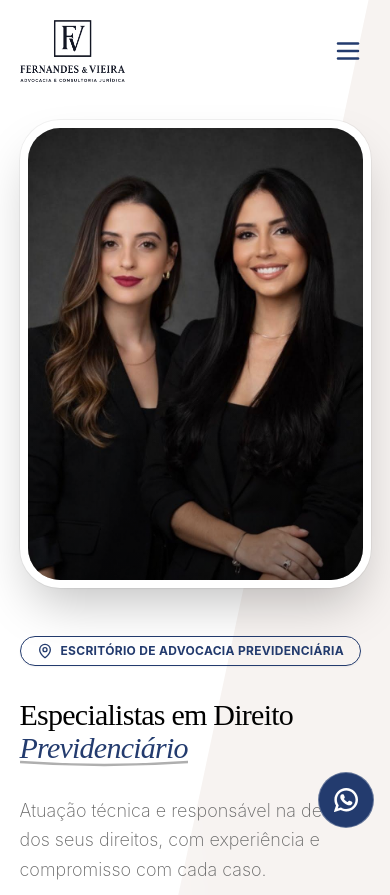
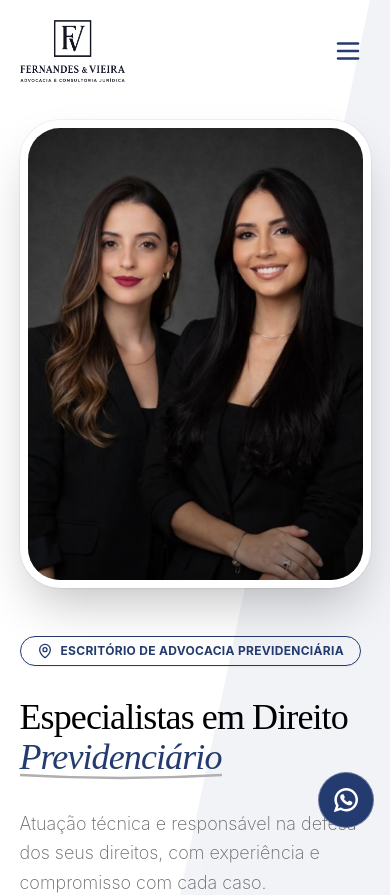
Before and after one commit to Paper-Street-Softwares/LPA-Fernades-e-Vieira, a React (Vite) app: page /#home in a window 390 px wide. Shown: the top 895 px of the page. Built offline with nearby package versions, Linux system fonts and the light colour scheme.

Commit message:
fix: Copy alterado no footer

```diff
--- a/src/components/sections/FooterNovoTemplate.jsx
+++ b/src/components/sections/FooterNovoTemplate.jsx
@@ -228,7 +228,6 @@ function FooterNovoTemplate({
               >
                 Esse site não faz parte do Google LLC nem do Facebook Inc. e não
                 oferecemos nenhum tipo de serviço oficial do governo.
-                Trabalhamos exclusivamente com serviços jurídicos.
               </p>
             </div>
           </div>
--- a/src/components/sections/HeroTemplateNovo.jsx
+++ b/src/components/sections/HeroTemplateNovo.jsx
@@ -102,11 +102,11 @@ function HeroTemplateNovo({
                 {content.texts.hero.miniTag}
               </div>
               <h1
-                className={`text-start desktop1:text-start text-3xl md:text-5xl lg:text-5xl font-mainFont font-medium leading-[1.1] tracking-tight ${text}`}
+                className={`text-start desktop1:text-start text-4xl md:text-5xl lg:text-7xl font-medium leading-[1.1] tracking-tight ${text}`}
               >
                 {content.texts.hero.FirstPartTitle}
 
-                <span className="inline-flex items-baseline tablet1:ml-2 desktop1:ml-2 desktop2:ml-0">
+                <span className="inline-flex items-baseline tablet1:ml-2 desktop1:ml-0">
                   <span
                     className={`${textDestaque} relative italic inline-block`}
                   >
--- a/tailwind.config.js
+++ b/tailwind.config.js
@@ -22,7 +22,7 @@ export default {
         primaryLight: '#3E71DF',
         primaryDark: '#233B6E',
         secondary: '#E0E2E9',
-        terciary: '#f7f3f1',
+        terciary: '#F1F3F7',
         quartenary: '#FAFBFC',
         borderImage: '#292929',
 
```
